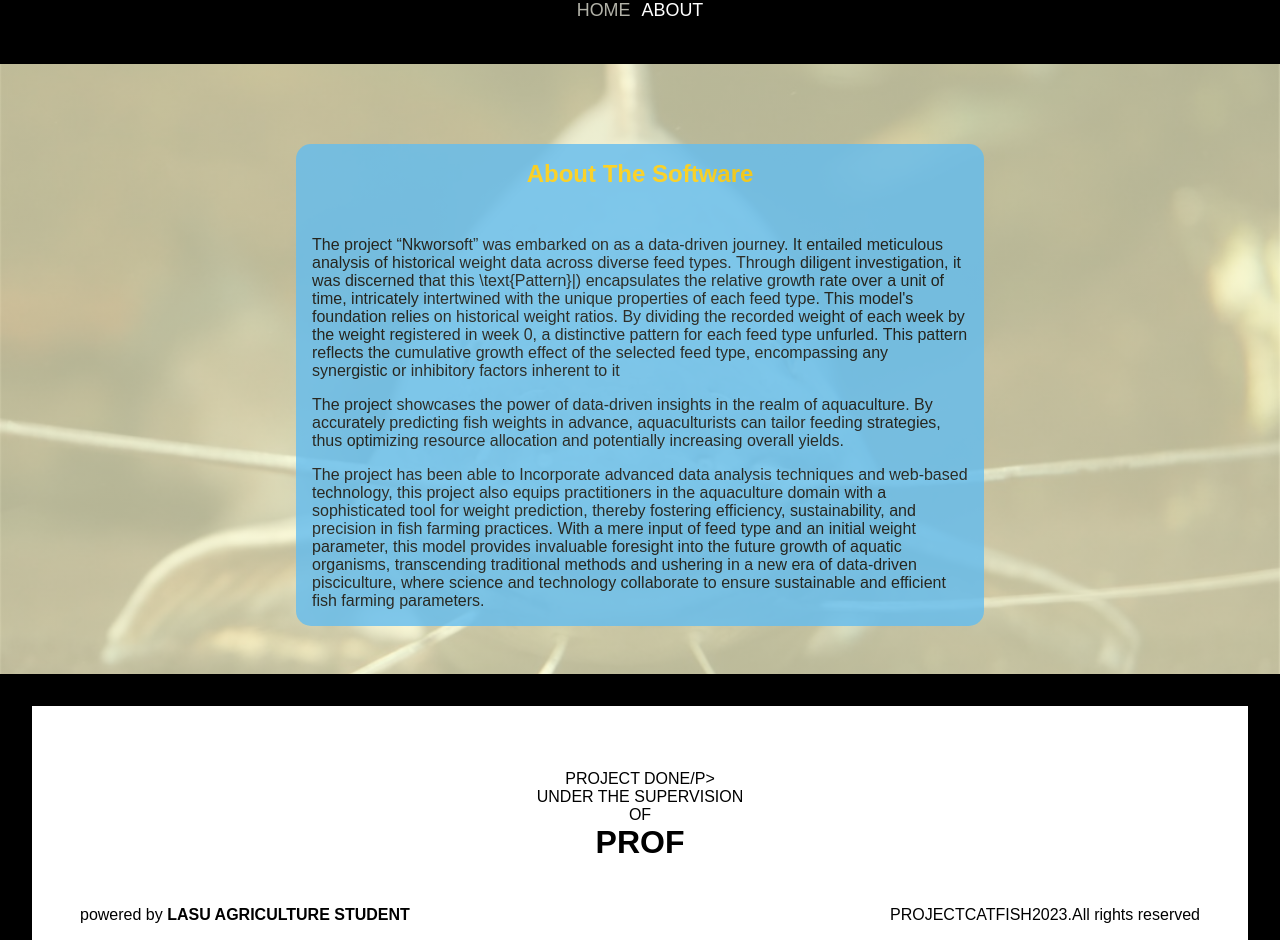
After one commit to abiola814/catfish-weight-prediction-, a Flask app: page /about/ in a window 1280 px wide. The commit adds this page. Run offline with Flask 3, Linux system fonts and the light colour scheme.

Commit message:
adjust about

```diff
--- a/app.py
+++ b/app.py
@@ -59,5 +59,9 @@ def index():
             pass
     return render_template('index.html', feed_type=None, initial_weight=None, predictions=None)
 
+@app.route('/about/', methods=['GET', 'POST'])
+def about():
+    return render_template('about.html')
+
 if __name__ == '__main__':
     app.run(debug=True)
--- a/static/style.css
+++ b/static/style.css
@@ -209,7 +209,7 @@ footer{
     align-items: center;
     gap: 1rem;
     padding: 1rem;
-    height: 30rem;
+
     border-radius: 15px;
     background: #63BDF0;
     margin: 5rem 18.5rem 3rem 18.5rem;
@@ -283,7 +283,7 @@ footer{
         gap: .3rem;
         /* margin: auto; */
         padding: 1rem;
-        /* width: 30rem; */
+        width: 100%; */
     }
 
     .table-head th, .table-head, .table-body td, .table-body{
@@ -343,7 +343,7 @@ footer{
         padding: 1rem;
         border-radius: 15px;
         background: #63BDF0;
-        margin: 5rem 1.5rem 3rem;
+        margin: 5rem 1.5rem;
         opacity: .8;
     }
     .elp, .la{
@@ -351,3 +351,8 @@ footer{
         font-size: .8rem;
     }
 }
+@media screen and (max-width: 1100px) {
+    .about-section{
+        margin: 5rem 3.5rem;
+    }
+}
--- /dev/null
+++ b/templates/about.html
@@ -0,0 +1,46 @@
+<!DOCTYPE html>
+<html lang="en">
+<head>
+    <meta charset="UTF-8">
+    <meta name="viewport" content="width=device-width, initial-scale=1.0">
+<link rel="stylesheet" href="{{ url_for('static', filename='style.css') }}">
+    <title>About</title>
+</head>
+<body>
+    <div id="img">
+        <nav id="nav">
+            <ul class="nav-list">
+                <li><a href="/" class="">Home</a></li>
+                <li><a href="/about" class="active">About</a></li>
+            </ul>
+        </nav>
+        <section class="section">
+            <div class="about-section">
+                <h1 class="title" style="margin-bottom: 2rem; color: #FC0;">About The Software</h1>
+                <p class='la'>The project “Nkworsoft” was embarked on as a data-driven journey. It entailed meticulous analysis of historical weight data across diverse feed types. Through diligent investigation, it was discerned that this \text{Pattern}|) encapsulates the relative growth rate over a unit of time, intricately intertwined with the unique properties of each feed type.
+This model's foundation relies on historical weight ratios. By dividing the recorded weight of each week by the weight registered in week 0, a distinctive pattern for each feed type unfurled. This pattern reflects the cumulative growth effect of the selected feed type, encompassing any synergistic or inhibitory factors inherent to it</p>
+                <p class="la">
+                The project showcases the power of data-driven insights in the realm of aquaculture. By accurately predicting fish weights in advance, aquaculturists can tailor feeding strategies, thus optimizing resource allocation and potentially increasing overall yields.
+</p>
+   <p class="la">
+   The project has been able to Incorporate advanced data analysis techniques and web-based technology, this project also equips practitioners in the aquaculture domain with a sophisticated tool for weight prediction, thereby fostering efficiency, sustainability, and precision in fish farming practices. With a mere input of feed type and an initial weight parameter, this model provides invaluable foresight into the future growth of aquatic organisms, transcending traditional methods and ushering in a new era of data-driven pisciculture, where science and technology collaborate to ensure sustainable and efficient fish farming parameters.
+   </p>
+            </div>
+        </section>
+        <footer>
+            <div class="in-footer">
+                <div class="name">
+                    <p>PROJECT DONE/p>
+                    <p>UNDER THE SUPERVISION</p>
+                    <p>OF</p>
+                    <h1>PROF</h1>
+                </div>
+                <div class="down-div">
+                    <p>powered by <strong>LASU AGRICULTURE STUDENT</strong></p>
+                    <p>PROJECTCATFISH2023.All rights reserved</p>
+                </div>
+            </div>
+        </footer>
+    </div>
+</body>
+</html>
```
Also changed, not shown: templates/index.html (+19 -13 lines).
